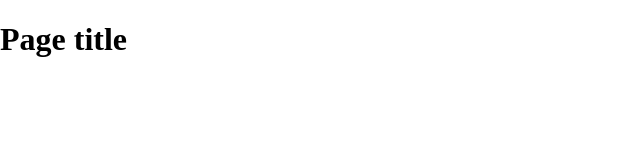
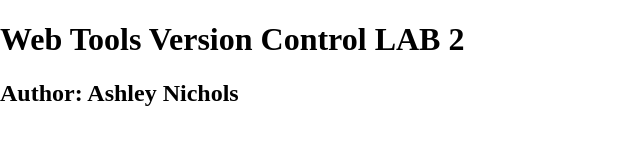
Before and after one commit to anicholsFVTC/Webtoolsgithubintro_-Ashley_N, a plain HTML site: page index.html in a window 1280 px wide. Shown: the whole page, without its empty margins (0-640 px from the left). Drawn offline with nearby package versions, Linux system fonts and the light colour scheme.

Commit message:
Adjusted the title and added author name
Name of Author is Ashley Nichols

```diff
--- a/index.html
+++ b/index.html
@@ -14,7 +14,8 @@
     </head>
     <body>
     <header>
-	<h1>Page title</h1>
+	<h1>Web Tools Version Control LAB 2</h1>
+        <h2>Author: Ashley Nichols</h2>
     </header>
     <nav id="pageNav">
     </nav>
```
